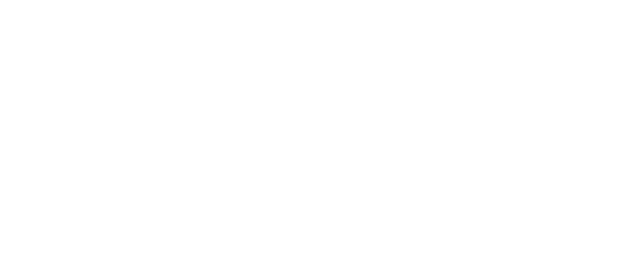
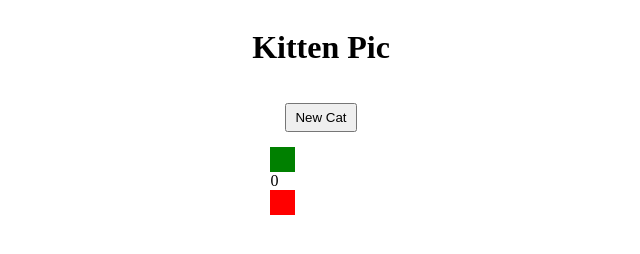
Before and after one commit to imbruglia100/riley-frank-catsagram, a plain HTML site: page public/index.html in a window 1280 px wide. Shown: the whole page, without its empty margins (319-959 px from the left). Drawn offline with Linux system fonts and the light colour scheme.

Commit message:
progress

```diff
--- a/public/index.html
+++ b/public/index.html
@@ -4,10 +4,24 @@
 <head>
   <meta charset="UTF-8" />
   <meta name="viewport" content="width=device-width, initial-scale=1.0" />
+  <link rel="stylesheet" href="./style.css" />
+  <script defer src="./index.js"></script>
   <title>Catstagram</title>
 </head>
 
 <body>
+  <h1>Kitten Pic</h1>
+  <div id="imgCon"></div>
+  <div id="action-container">
+    <button id="button">New Cat</button>
+    <div id="voteCounter">
+      <div id="upVote"></div>
+      <span id="count">0</span>
+      <div id="downVote"></div>
+    </div>
+
+  </div>
+
 </body>
 
 </html>
--- /dev/null
+++ b/public/style.css
@@ -0,0 +1,34 @@
+body {
+    display: flex;
+    flex-direction: column;
+    align-items: center;
+}
+
+h1{
+    width: fit-content;
+}
+
+img{
+    max-width: 75%;
+}
+
+button {
+    padding: 5px 8px;
+    margin: 15px;
+}
+
+#imgCon {
+    display: flex;
+    justify-content: center;
+}
+
+#upVote {
+    width: 25px;
+    height: 25px;
+    background-color: green;
+}
+#downVote {
+    width: 25px;
+    height: 25px;
+    background-color: red;
+}
```
Also changed, not shown: public/index.js (+27 -1 lines), app.js (line endings or trailing spaces), public/assets/favicon.png (added).
